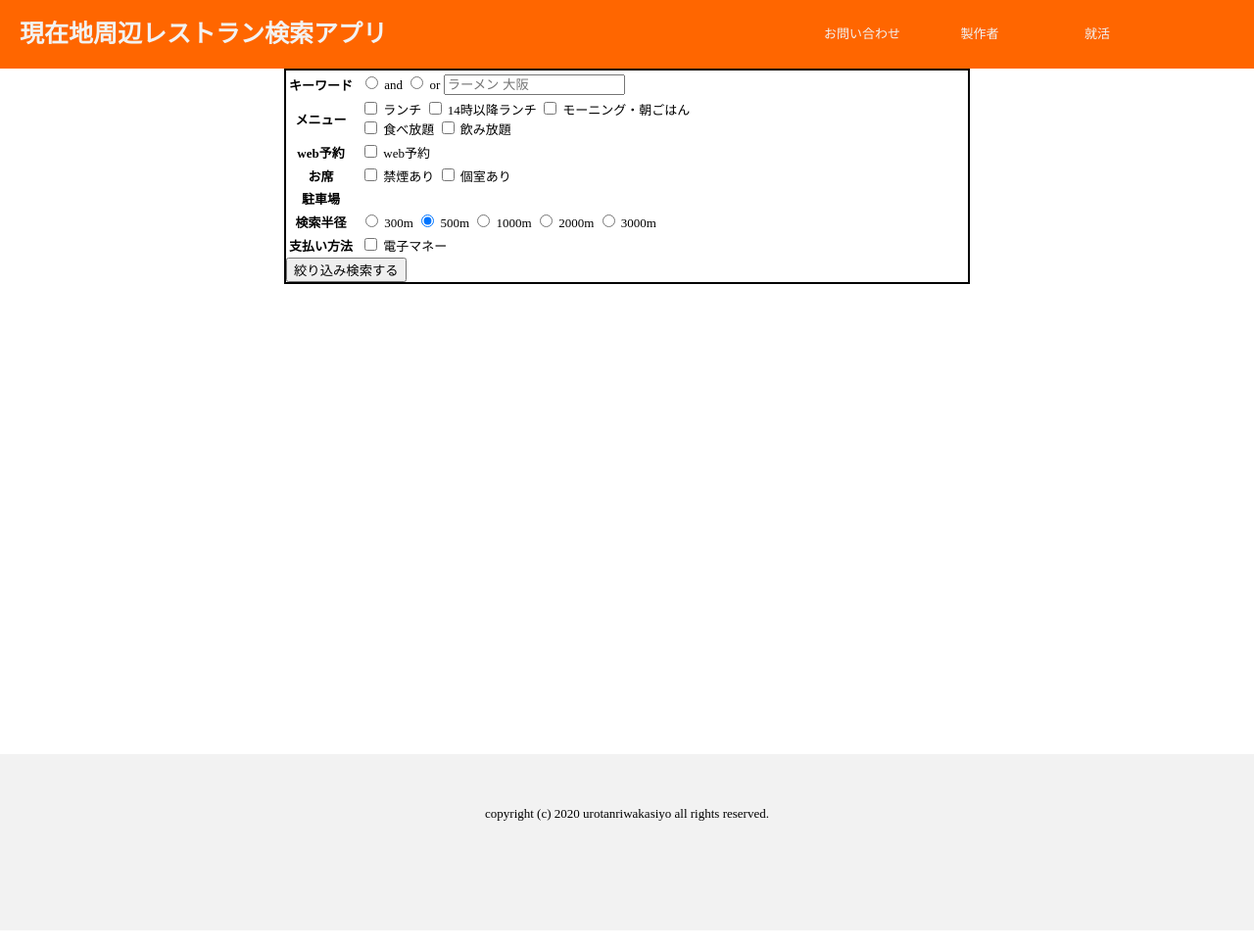
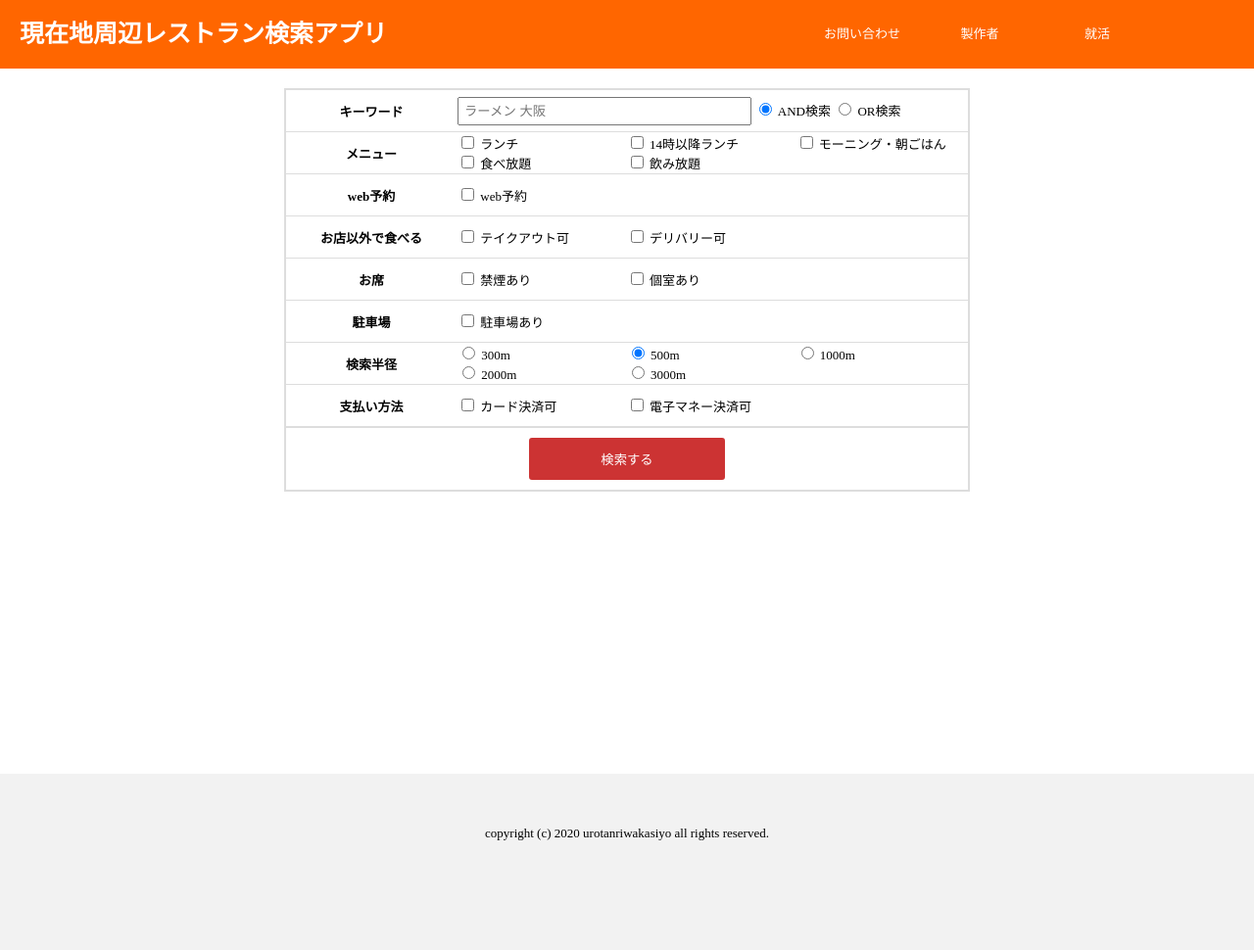
Before and after one commit to ry-2456/Restaurant_Searcher_Using_Gurunabi_API, a Flask app: page / in a window 1280 px wide. Shown: the whole page at 98% size. Run offline with Flask 2, Linux system fonts and the light colour scheme; parts of the project's set-up code (start-up, migrations or seed data) failed here and were passed over.

Commit message:
[update]検索画面のデザインを行った

```diff
--- a/rest_searcher/models.py
+++ b/rest_searcher/models.py
@@ -12,6 +12,7 @@ class Restaurant(db.Model):
     # opening_hours = db.Column(String)
     budget = db.Column(db.Integer) # 平均予算
     opening_hours = db.Column(db.Text)
+    access = db.Column(db.String)
 
     def __repr__(self):
         return "<Restaurant name={} img_url1={} img_url2={}".format(
--- a/rest_searcher/static/css/filtering.css
+++ b/rest_searcher/static/css/filtering.css
@@ -1,5 +1,81 @@
 .filtering {
   /*width: 700px;*/
-  border: solid 2px black;
-  margin: 0 auto;
+  border: solid 2px #dddddd;
+  margin: 20px auto;
 }
+
+.filtering table {
+  width: 100%;
+  border-collapse: collapse;
+}
+
+.filtering th, .filtering td {
+  border-bottom: solid 1px #dddddd;
+  height: 40px;
+}
+
+.filtering th {
+  /*border: solid 1px red;*/
+  box-sizing: border-box;
+  width: 25%;
+}
+
+.search-box-wrapper, .andor {
+  display: inline-block;
+}
+
+.search-box-wrapper input {
+  padding: 5px;
+  width: 300px;
+}
+
+.search-box-wrapper input:focus {
+  outline: 0;
+  border: 2px solid #cc3333;
+}
+
+
+/*.filtering td {
+  border: solid 1px green;
+}*/
+
+
+.form-col3, .form-col5 {
+  box-sizing: border-box;
+  /*border: solid 1px blue;*/
+  margin: 0;
+  display: inline-block;
+}
+
+.form-col3 {
+  width: 32.6%;
+}
+
+.form-col5 {
+  width: 19%;
+}
+
+.submit-btn-wrapper {
+  text-align: center;
+  border-top: solid 1px #dddddd;
+}
+
+.submit-btn {
+  width: 200px;
+  display: inline-block;
+  margin-top: 10px;
+  margin-bottom: 10px;
+  padding: 10px 20px;
+  border: solid 2px #cc3333;
+  background-color: #cc3333;
+  color: #ffffff;
+  border-radius: 3px;
+}
+
+.submit-btn:hover {
+  /*background-color: #d65b5b;
+  border: solid 2px #d65b5b;*/
+  background-color: #a32828;
+  border: solid 2px #a32828;
+  cursor: pointer;
+}
--- a/rest_searcher/static/css/header.css
+++ b/rest_searcher/static/css/header.css
@@ -36,10 +36,12 @@ li.nav-list-item {
 /*クリックできる範囲を広くする*/
 header a {
   color: #f2f2f2;
+  color: white;
   /*text-decoration: none;*/
   display: block;
 }
 
 header a:hover {
   color: white;
+  color: #f2f2f2;
 }
--- a/rest_searcher/static/css/main_content.css
+++ b/rest_searcher/static/css/main_content.css
@@ -8,6 +8,7 @@
 div.rest-item {
   /*width: 700px;*/
   margin: 20px auto;
+  border: solid 1px #dddddd;
   /*overflow: hidden;*/
 }
 
@@ -20,6 +21,8 @@ div.rest-item {
   box-sizing: border-box;
   width: 100%;
   padding-left: 20px;
+  color: #0066cc;
+  border-bottom: solid 1px #0066cc;
   line-height: 50px;
   font-size: 18px;
   font-weight: bold;
@@ -27,7 +30,8 @@ div.rest-item {
 
 div.rest-info-container {
   /*display: inline-box;*/
-  width: 400px;
+  box-sizing: border-box;
+  width: 498px;
   float: left;
 }
 
@@ -41,21 +45,23 @@ div.rest-img {
 .rest-img img {
   height: 200px;
   width: 200px;
-  /*object-fit: cover;*/
-  object-fit: contain;
+  object-fit: cover;
+  /*object-fit: contain;*/
 }
-/*
 ul.rest-info {
-  list-style: none;
   padding: 0;
-  display: inline-block;
+  margin: 10px 0 0 10px;;
 }
 
 li.rest-info-elem {
-  border: 1px solid black;
-  display: inline-box;
+  /*border: 1px solid black;*/
+  /*display: inline-box;*/
+  white-space: nowrap; /*横幅のMAXに達しても 改行しない*/
+  overflow: hidden; /*はみ出した部分を隠す*/
+  text-overflow: ellipsis;
+  line-height: 20px;
 }
-
+/*
 .rest-openinghours p {
   border: solid 1px black;
   display: inline-block;
@@ -63,4 +69,6 @@ li.rest-info-elem {
 */.rest-info img{
   width: 15px;
   height: 15px;
+  vertical-align: middle;
+  padding-right: 5px;
 }
--- a/rest_searcher/templates/filtering.html
+++ b/rest_searcher/templates/filtering.html
@@ -15,15 +15,19 @@
           <tr>
             <th>
               キーワード
-            <th>
+            </th>
             <td>
               <div>
                 <!-- キーワード -->
-                <input type="radio" name="and_or" value="and" id="andbtn">
-                <label for="andbtn">and</label>
-                <input type="radio" name="and_or" value="or" id="orbtn">
-                <label for="orbtn">or</label>
+                <div class="search-box-wrapper">
                   <input type="search" placeholder="ラーメン 大阪">
+                </div>
+                <div class="andor">
+                  <input type="radio" name="freeword_condition" value="1" id="and" checked>
+                  <label for="and">AND検索</label>
+                  <input type="radio" name="freeword_condition" value="1" id="or">
+                  <label for="or">OR検索</label>
+                </div>
               </div>
             </td>
           </tr>
@@ -31,25 +35,34 @@
           <tr>
             <th>
               メニュー
-            <th>
+            </th>
             <td>
               <div>
                 <!-- メニュー -->
                 <!-- ランチ -->
                 <div>
+                  <div class="form-col3">
                     <input type="checkbox" name="lunch" value="1" id="lunch">
                     <label for="lunch">ランチ</label>
+                  </div>
+                  <div class="form-col3">
                     <!-- 14:00以降ランチ -->
                     <input type="checkbox" name="late_lunch" value="1" id="late_lunch">
                     <label for="late_lunch">14時以降ランチ</label>
+                  </div>
+                  <div class="form-col3">
                     <!-- モーニング・朝ごはん -->
                     <input type="checkbox" name="breakfast" value="1" id="breakfast">
                     <label for="breakfast">モーニング・朝ごはん</label>
                   </div>
+                </div>
                 <div>
+                  <div class="form-col3">
                     <!-- 食べ放題 -->
                     <input type="checkbox" name="buffet" value="1" id="buffet">
                     <label for="buffet">食べ放題</label>
+                  </div>
+                  <div class="form-col3">
                     <!-- 飲み放題 -->
                     <input type="checkbox" name="bottomless_cup" value="1" id="bottomless_cup">
                     <label for="bottomless_cup">飲み放題</label>
@@ -58,18 +71,39 @@
                     <label for="kids_menu">キッズメニュー</label> -->
                   </div>
                 </div>
+              </div>
             </td>
           </tr>
           <!-- web予約 -->
           <tr>
             <th>
               web予約
-            <th>
+            </th>
             <td>
               <div>
+                <div class="form-col3">
                   <!-- web予約の可不可 -->
                   <input type="checkbox" name="web_reserve" value="1" id="web_reserve">
                   <label for="web_reserve">web予約</label>
+                </div>
+              </div>
+            </td>
+          </tr>
+          <tr>
+            <th>
+              お店以外で食べる
+            </th>
+            <td>
+              <div>
+                <!-- お席 -->
+                <div class="form-col3">
+                  <input type="checkbox" name="" value="1" id="takeout">
+                  <label for="takeout">テイクアウト可</label>
+                </div>
+                <div class="form-col3">
+                  <input type="checkbox" name="" value="1" id="deliverly">
+                  <label for="deliverly">デリバリー可</label>
+                </div>
               </div>
             </td>
           </tr>
@@ -77,14 +111,18 @@
           <tr>
             <th>
               お席
-            <th>
+            </th>
             <td>
               <div>
                 <!-- お席 -->
+                <div class="form-col3">
                   <input type="checkbox" name="" value="1" id="no_smoking">
                   <label for="no_smoking">禁煙あり</label>
+                </div>
+                <div class="form-col3">
                   <input type="checkbox" name="" value="1" id="private_room">
                   <label for="private_room">個室あり</label>
+                </div>
               </div>
             </td>
           </tr>
@@ -92,29 +130,44 @@
           <tr>
             <th>
               駐車場
-            <th>
+            </th>
             <td>
+                <!-- 駐車場 -->
+                <div class="form-col3">
+                  <input type="checkbox" name="" value="1" id="parking">
+                  <label for="parking">駐車場あり</label>
+                </div>
             </td>
           </tr>
           <!-- 半径 -->
           <tr>
             <th>
               検索半径
-            <th>
+            </th>
             <td>
               <div>
                 <!-- 検索半径 -->
+                <div class="form-col3">
                   <input type="radio" name="search_radius_idx" value="1" id="rad300">
                   <label for="rad300">300m</label>
+                </div>
+                <div class="form-col3">
                   <!-- デフォルトの値 -->
                   <input type="radio" name="search_radius_idx" value="2" id="rad500" checked>
                   <label for="rad500">500m</label>
+                </div>
+                <div class="form-col3">
                   <input type="radio" name="search_radius_idx" value="3" id="rad1000">
                   <label for="rad1000">1000m</label>
+                </div>
+                  <div class="form-col3">
                   <input type="radio" name="search_radius_idx" value="4" id="rad2000">
                   <label for="rad2000">2000m</label>
+                </div>
+                <div class="form-col3">
                   <input type="radio" name="search_radius_idx" value="5" id="rad3000">
                   <label for="rad3000">3000m</label>
+                </div>
               </div>
             </td>
           </tr>
@@ -122,19 +175,28 @@
           <tr>
             <th>
               支払い方法
-            <th>
+            </th>
             <td>
               <div>
+                <!-- カード -->
+                <div class="form-col3">
+                  <input type="checkbox" name="" value="1" id="card">
+                  <label for="card">カード決済可</label>
+                </div>
                 <!-- 電子マネー -->
+                <div class="form-col3">
                   <input type="checkbox" name="" value="1" id="e_money">
-                <label for="e_money">電子マネー</label>
+                  <label for="e_money">電子マネー決済可</label>
+                </div>
               </div>
             </td>
           </tr>
         </table>
 
+        <div class="submit-btn-wrapper">
           <!-- 送信ボタン -->
-        <input type="submit" value="絞り込み検索する">
+          <input class="submit-btn" type="submit" value="検索する">
+        </div>
 
       </form>
     </div>
--- a/rest_searcher/views.py
+++ b/rest_searcher/views.py
@@ -8,6 +8,14 @@ from rest_searcher.models import Restaurant
 # @app.route("/")
 # def home():
 #     return "home"
+
+@app.route("/test")
+def test():
+    # name = request.form.get("name", default="unko", type=str) # ない場合None
+    name = request.args.get("name")
+    print(name)
+    return name
+
 
 @app.route("/formtest", methods=["POST", "GET"])
 def formtest():
@@ -28,7 +36,7 @@ def test2(username):
 def page():
     page = request.args.get('page', default=1, type=int)
     rests = db.session.query(Restaurant).order_by(
-        Restaurant.id.asc()).paginate(page=page, per_page=2)
+        Restaurant.id.asc()).paginate(page=page, per_page=10)
     # for rest in rests.items:
     #     print(rest)
     # print(len(rests.items))
@@ -88,7 +96,7 @@ def gnavi():
         params["keyid"] = api_key
         params["freeword"] = "居酒屋"
         # params["hit_per_page"] = 100
-        params["hit_per_page"] = 10
+        params["hit_per_page"] = 100
 
         # if session.get("lat") is not None and session.get("lng") is not None:
         #     params["latitude"] = round(session["lat"], 6)
@@ -113,6 +121,20 @@ def gnavi():
         # Add restaurants to database
         restaurants = []
         for i in range(cnt):
+            if len(res["rest"][i]["opentime"]) < 60:
+                continue
+            line = res["rest"][i]["access"]["line"]
+            station = res["rest"][i]["access"]["station"]
+            station_exit = res["rest"][i]["access"]["station_exit"]
+            walk = res["rest"][i]["access"]["walk"]
+
+            access = line + station + station_exit + "より"
+            print(line, len(line))
+            if '車' in walk:
+                access = access + walk + '分'
+            else:
+                access = access + "徒歩" + str(walk) + '分'
+
             rest = Restaurant(
                         name=res["rest"][i]["name"],
                         img_url1 = res["rest"][i]["image_url"]["shop_image1"],
@@ -120,12 +142,9 @@ def gnavi():
                         address = res["rest"][i]["address"],
                         tel = res["rest"][i]["tel"],
                         opening_hours = res["rest"][i]["opentime"],
-                        budget = res["rest"][i]["budget"]
+                        budget = res["rest"][i]["budget"],
+                        access = access
                    )
-            # print("######################")
-            # print(res["rest"][i]["pr"]["pr_short"])
-            # print(res["rest"][i]["pr"]["pr_long"])
-            # print("######################")
 
             restaurants.append(rest)
 
```
Also changed, not shown: rest_searcher/templates/page.html (+5 -5 lines). Lines whose indentation alone changed are shown as unchanged.
